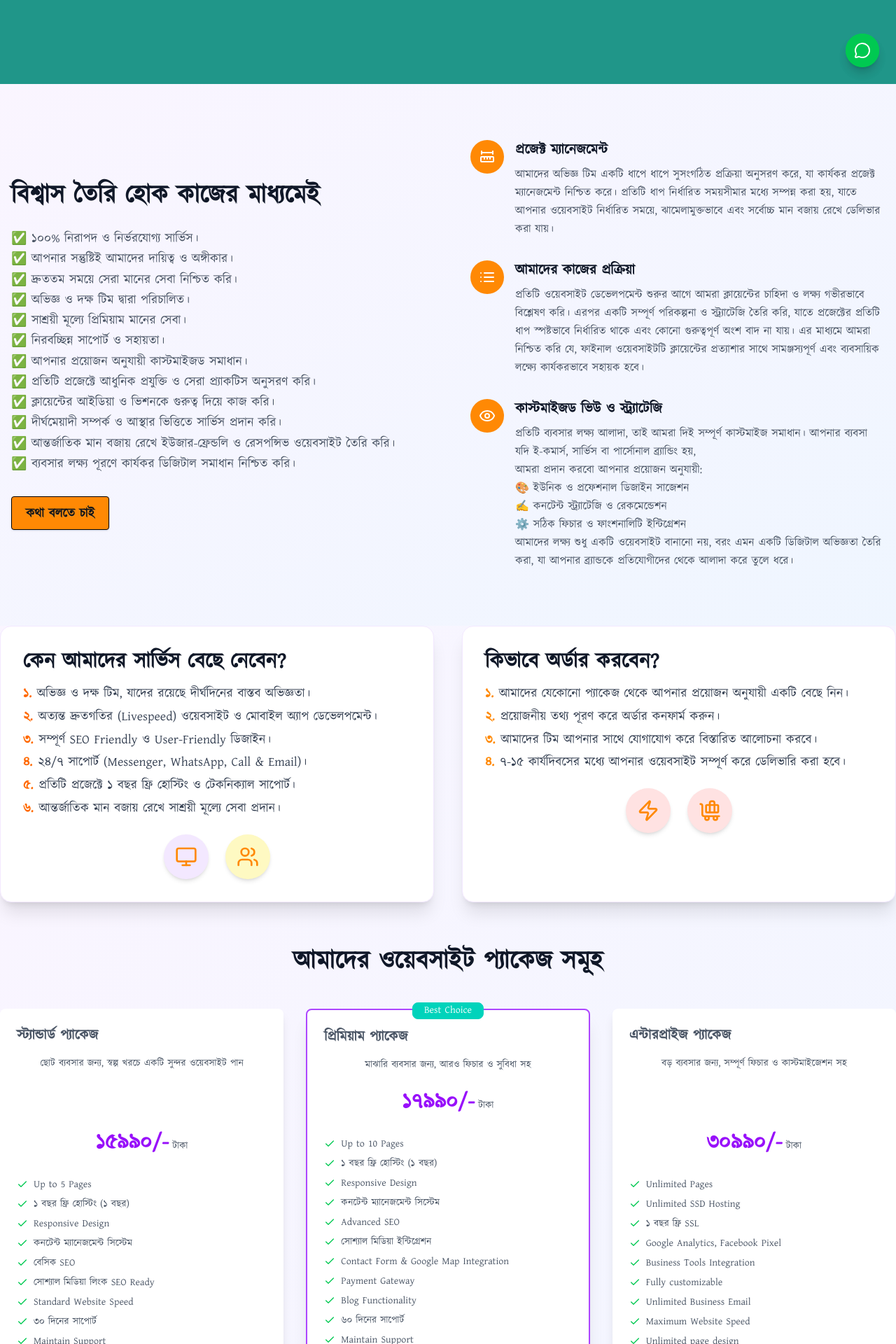
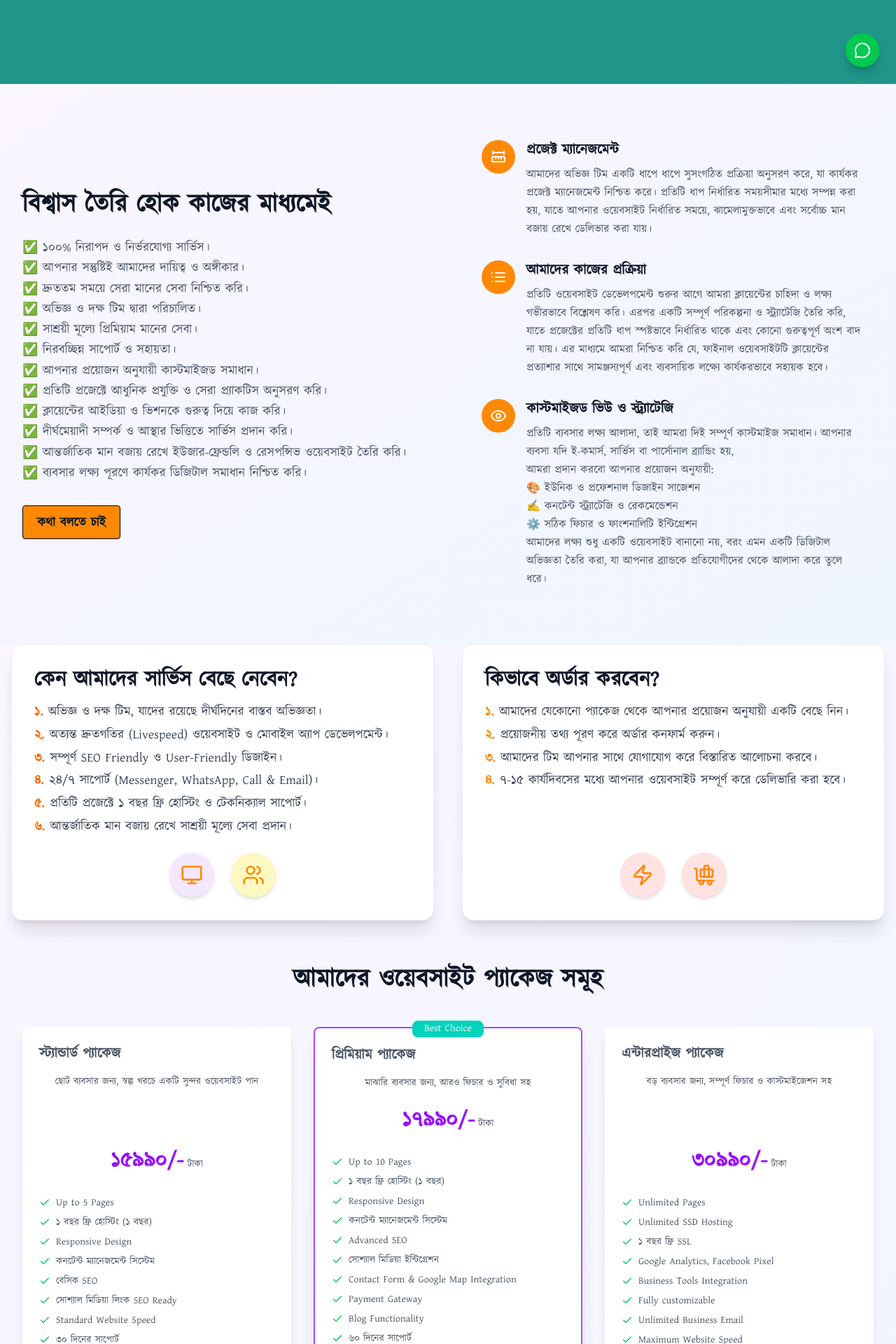
Before and after one commit to Mamun-Miah/obliqa-landing-page-bangla, a Next.js app: page / in a window 1280 px wide. Shown: the part 680-2600 px from the top of the page at 70% size. Built offline with nearby package versions, Linux system fonts and the light colour scheme.

Commit message:
update width of section 2 and 3

```diff
--- a/src/app/page.tsx
+++ b/src/app/page.tsx
@@ -144,7 +144,7 @@ const page = () => {
       </div>
 
 
-      <div className=" bg-gradient-to-br from-purple-50 to-blue-50">
+      <div className=" bg-gradient-to-br from-purple-50 to-blue-50 px-4">
         <div className="container mx-auto px-4 py-12 lg:py-20">
           <div className="grid lg:grid-cols-2 gap-12 lg:gap-16 items-center">
             {/* Left Section */}
@@ -178,7 +178,7 @@ const page = () => {
             </div>
 
             {/* Right Section */}
-            <div className="space-y-8">
+            <div className="space-y-8 px-4">
               {/* Project Management */}
               <div className="flex items-start space-x-4">
                 <div className="flex-shrink-0 w-12 h-12 bg-orange-400 rounded-full flex items-center justify-center">
@@ -243,7 +243,7 @@ const page = () => {
         </div>
       </div>
 
-      <div className="min-h-screen bg-gradient-to-br from-purple-50 to-blue-50">
+      <div className="min-h-screen bg-gradient-to-br from-purple-50 to-blue-50 px-4">
         {/* Why Choose Us & How to Order Section */}
         <div className="grid md:grid-cols-2 gap-10 mb-16">
           {/* Why Choose Us Card */}
@@ -289,7 +289,7 @@ const page = () => {
           </div>
 
           {/* How to Order Card */}
-          <div className="bg-white shadow-xl border border-purple-100 rounded-2xl p-8">
+          <div className="flex flex-col bg-white shadow-xl border border-purple-100 rounded-2xl p-8">
             <h2 className="text-3xl font-extrabold text-gray-900 mb-4">
               কিভাবে অর্ডার করবেন?
             </h2>
@@ -312,7 +312,7 @@ const page = () => {
               </li>
             </ul>
 
-            <div className="mt-6 flex items-center justify-center space-x-6">
+            <div className=" flex-grow items-end mt-6 flex justify-center space-x-6">
               <div className="w-16 h-16 rounded-full bg-red-100 flex items-center justify-center shadow-md">
                 <Zap className="w-8 h-8 text-orange-400" />
               </div>
@@ -324,7 +324,7 @@ const page = () => {
         </div>
 
         {/* Prcing & FAQ */}
-        <div className="text-gray-600">
+        <div className="text-gray-600 px-4">
           <div className="text-center mb-12">
             <h2 className="text-4xl font-bold text-gray-900 mb-8">
               আমাদের ওয়েবসাইট প্যাকেজ সমূহ
@@ -568,6 +568,7 @@ const page = () => {
               </div>
             </div>
           </div>
+        </div>
 
         {/* FAQ Section */}
         <div className="mb-16">
@@ -737,7 +738,6 @@ const page = () => {
             </div>
           </div>
         </div>
-        </div>
 
         {/* Footer CTA Section */}
         <div className="bg-[#c76824] py-16">
```
Lines whose indentation alone changed are shown as unchanged.
